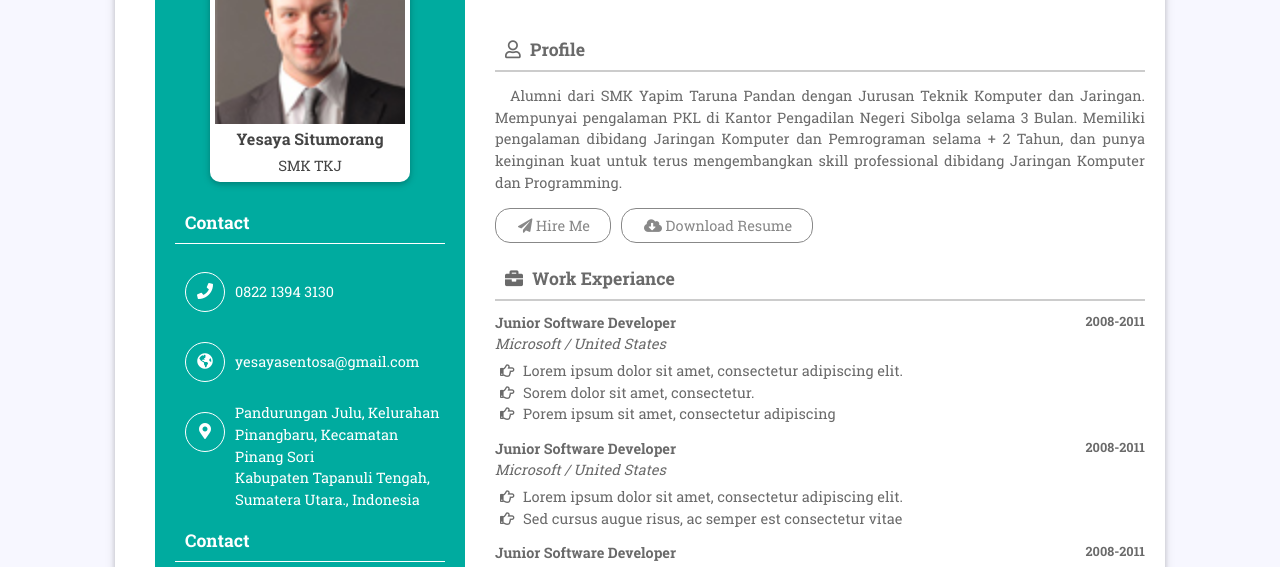
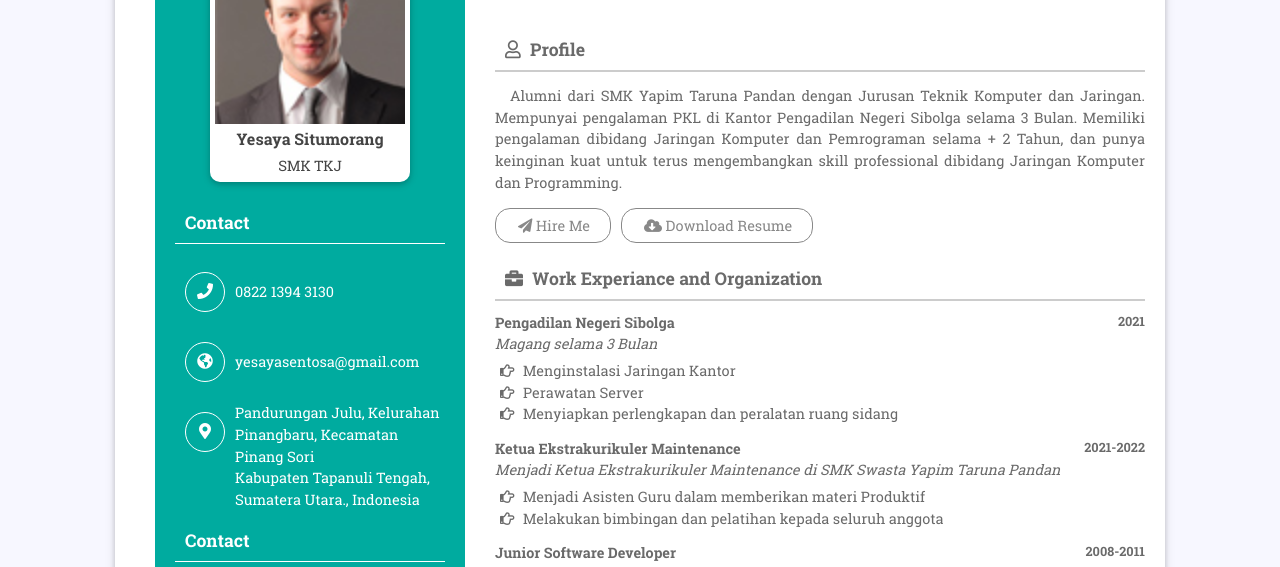
Before and after one commit to youngIcom/my-cv, a website: page index.html in a window 1280 px wide. Shown: the part 141-708 px from the top of the page. Drawn offline with Linux system fonts and the light colour scheme.

Commit message:
menambah pengalaman kerja dan organisasi

```diff
--- a/index.html
+++ b/index.html
@@ -101,23 +101,23 @@
                             </div>
                         </div>
 
-                        <h2 class="rit-titl"><i class="fas fa-briefcase"></i> Work Experiance</h2>
+                        <h2 class="rit-titl"><i class="fas fa-briefcase"></i> Work Experiance and Organization</h2>
                         <div class="work-exp">
-                            <h6>Junior Software Developer <span>2008-2011</span></h6>
-                            <i>Microsoft / United States</i>
+                            <h6>Pengadilan Negeri Sibolga <span>2021</span></h6>
+                            <i>Magang selama 3 Bulan</i>
                             <ul>
-                                <li><i class="far fa-hand-point-right"></i> Lorem ipsum dolor sit amet, consectetur adipiscing elit. </li>
-                                <li><i class="far fa-hand-point-right"></i> Sorem dolor sit amet, consectetur. </li>
-                                <li><i class="far fa-hand-point-right"></i> Porem ipsum sit amet, consectetur adipiscing </li>
+                                <li><i class="far fa-hand-point-right"></i> Menginstalasi Jaringan Kantor</li>
+                                <li><i class="far fa-hand-point-right"></i> Perawatan Server</li>
+                                <li><i class="far fa-hand-point-right"></i> Menyiapkan perlengkapan dan peralatan ruang sidang</li>
                             </ul>
                         </div>
                         <div class="work-exp">
-                            <h6>Junior Software Developer <span>2008-2011</span></h6>
-                            <i>Microsoft / United States</i>
+                            <h6>Ketua Ekstrakurikuler Maintenance<span>2021-2022</span></h6>
+                            <i>Menjadi Ketua Ekstrakurikuler Maintenance di SMK Swasta Yapim Taruna Pandan</i>
                             <ul>
-                                <li><i class="far fa-hand-point-right"></i> Lorem ipsum dolor sit amet, consectetur adipiscing elit. </li>
+                                <li><i class="far fa-hand-point-right"></i> Menjadi Asisten Guru dalam memberikan materi Produktif</li>
 
-                                <li><i class="far fa-hand-point-right"></i> Sed cursus augue risus, ac semper est consectetur vitae </li>
+                                <li><i class="far fa-hand-point-right"></i> Melakukan bimbingan dan pelatihan kepada seluruh anggota</li>
                             </ul>
                         </div>
                         <div class="work-exp">
```
